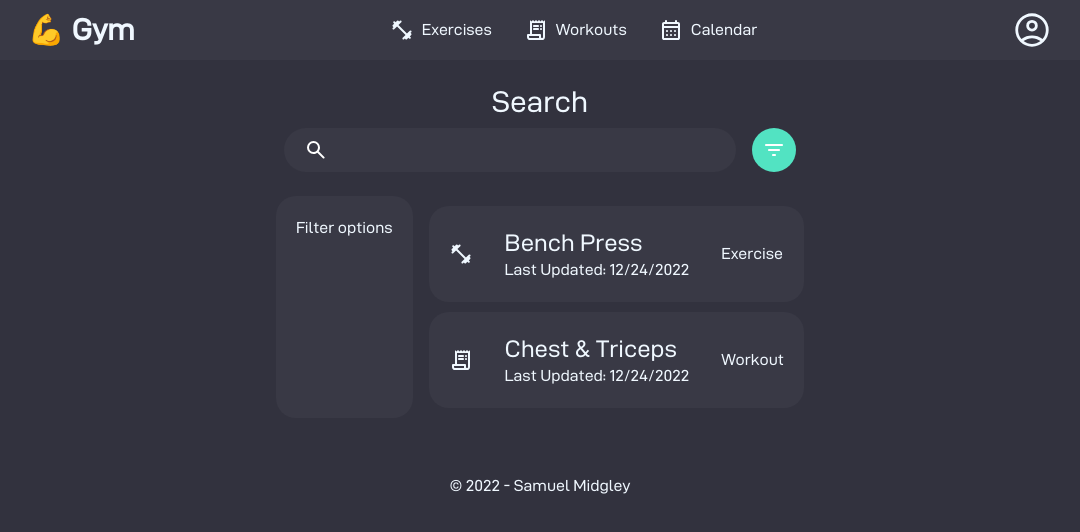
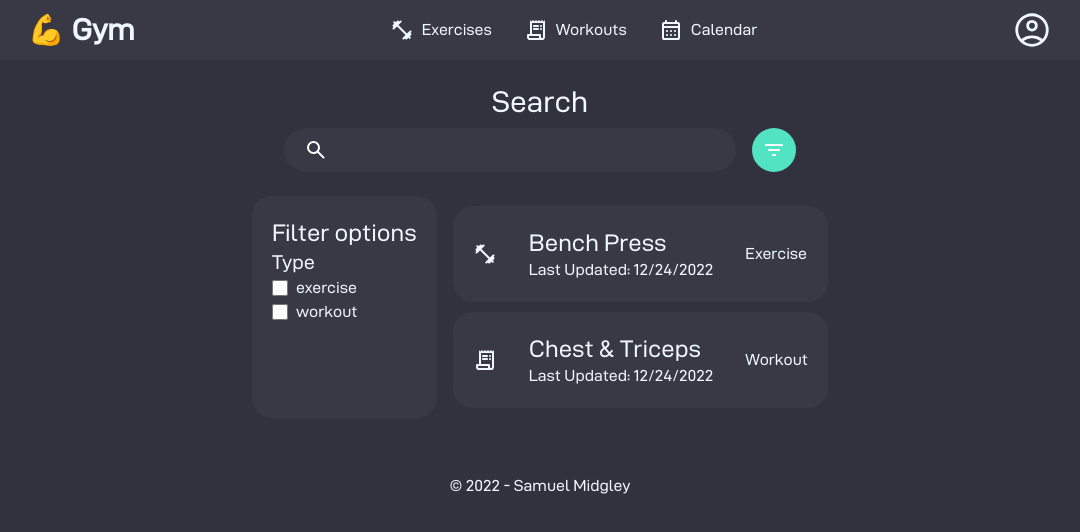
Before and after one commit to SamuelMidgley/gym, a React (Vite) app: page /gym/search in a window 1280 px wide. Shown: the top 532 px of the page, without its empty margins (100-1180 px from the left). Built offline with nearby package versions, Linux system fonts and the light colour scheme; no server answers.

Commit message:
🔎 Work started on filter side bar

```diff
--- a/src/pages/search/components/FilterOptions.tsx
+++ b/src/pages/search/components/FilterOptions.tsx
@@ -1,9 +1,58 @@
+import { useState } from 'react'
 import './FilterOptions.scss'
 
+interface ICheckBox {
+  label: string
+  value: boolean
+  onChange: () => void
+}
+const Checkbox = (props: ICheckBox) => {
+  const { label, value, onChange } = props
+
+  return (
+    <label htmlFor={label} className="flex items-center">
+      <input
+        id={label}
+        name={label}
+        type="checkbox"
+        checked={value}
+        onChange={onChange}
+        className="w-4 h-4 mr-2	"
+      />
+      {label}
+    </label>
+  )
+}
+
 export default function FilterOptions() {
+  const [typeFilters, setTypeFilters] = useState<string[]>([])
+
+  function onChangeHandler(label: string) {
+    if (typeFilters.includes(label)) {
+      setTypeFilters((prevFilters) =>
+        prevFilters.filter((val) => val !== label)
+      )
+    } else {
+      setTypeFilters((prevFilters) => prevFilters.concat(label))
+    }
+  }
+
   return (
     <section className="filter-options">
-      <h2>Filter options</h2>
+      <h2 className="text-2xl">Filter options</h2>
+      <div>
+        <h3 className="text-xl">Type</h3>
+        <Checkbox
+          label="exercise"
+          value={typeFilters.includes('exercise')}
+          onChange={() => onChangeHandler('exercise')}
+        />
+        <Checkbox
+          label="workout"
+          value={typeFilters.includes('workout')}
+          onChange={() => onChangeHandler('workout')}
+        />
+      </div>
     </section>
   )
 }
```
